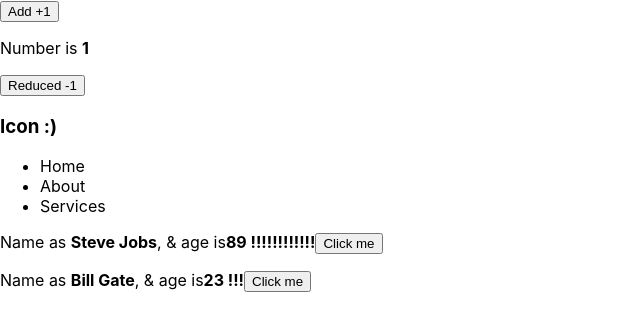
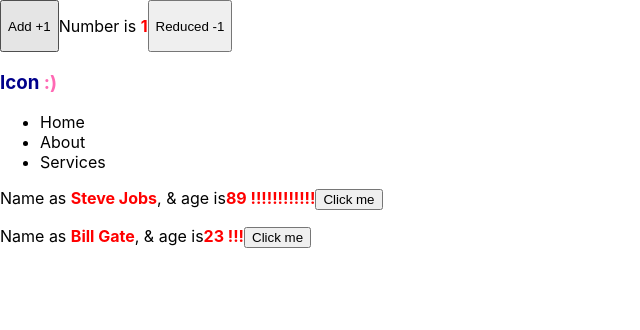
Before and after one commit to cjfo/reactutorial, a React (Create React App) app: page / in a window 1280 px wide. Shown: the top 330 px of the page, without its empty margins (0-640 px from the left). Built offline with nearby package versions, Linux system fonts and the light colour scheme.

Commit message:
using styles

```diff
--- /dev/null
+++ b/src/Counter.css
@@ -0,0 +1,6 @@
+.CounterCss {
+  display: flex;
+}
+strong {
+  color: red;
+}
--- a/src/Counter.js
+++ b/src/Counter.js
@@ -1,4 +1,5 @@
 import React, { useState, useEffect } from 'react';
+import './Counter.css';
 
 function Counter({ step = 2 }) {
   const [count, setCount] = useState(1);
@@ -11,12 +12,12 @@
   }, [count]);
 
   return (
-    <div>
+    <div className='CounterCss'>
       <button onClick={() => setCount(count + step)}>Add +{step}</button>
       <p>
         Number is <strong>{count}</strong>
       </p>
-  <button onClick={() => setCount(count - step)}>Reduced -{step}</button>
+      <button onClick={() => setCount(count - step)}>Reduced -{step}</button>
     </div>
   );
 }
--- a/src/MoodToggler.js
+++ b/src/MoodToggler.js
@@ -3,8 +3,14 @@
 function MoodToggler() {
   const [isHappy, setIsHappy] = useState(true);
   const toggleIsHappy = () => setIsHappy(!isHappy);
+  const colorForIcon = isHappy ? 'hotpink' : 'green';
+  const styles = { color: isHappy ? 'darkblue' : '#ccc' };
 
-  return <h3 onClick={toggleIsHappy}>Icon {isHappy ? ':)' : ':('}</h3>;
+  return (
+    <h3 style={{ color: colorForIcon }} onClick={toggleIsHappy}>
+      <span style={styles}>Icon</span> {isHappy ? ':)' : ':('}
+    </h3>
+  );
 }
 
 export default MoodToggler;
```
